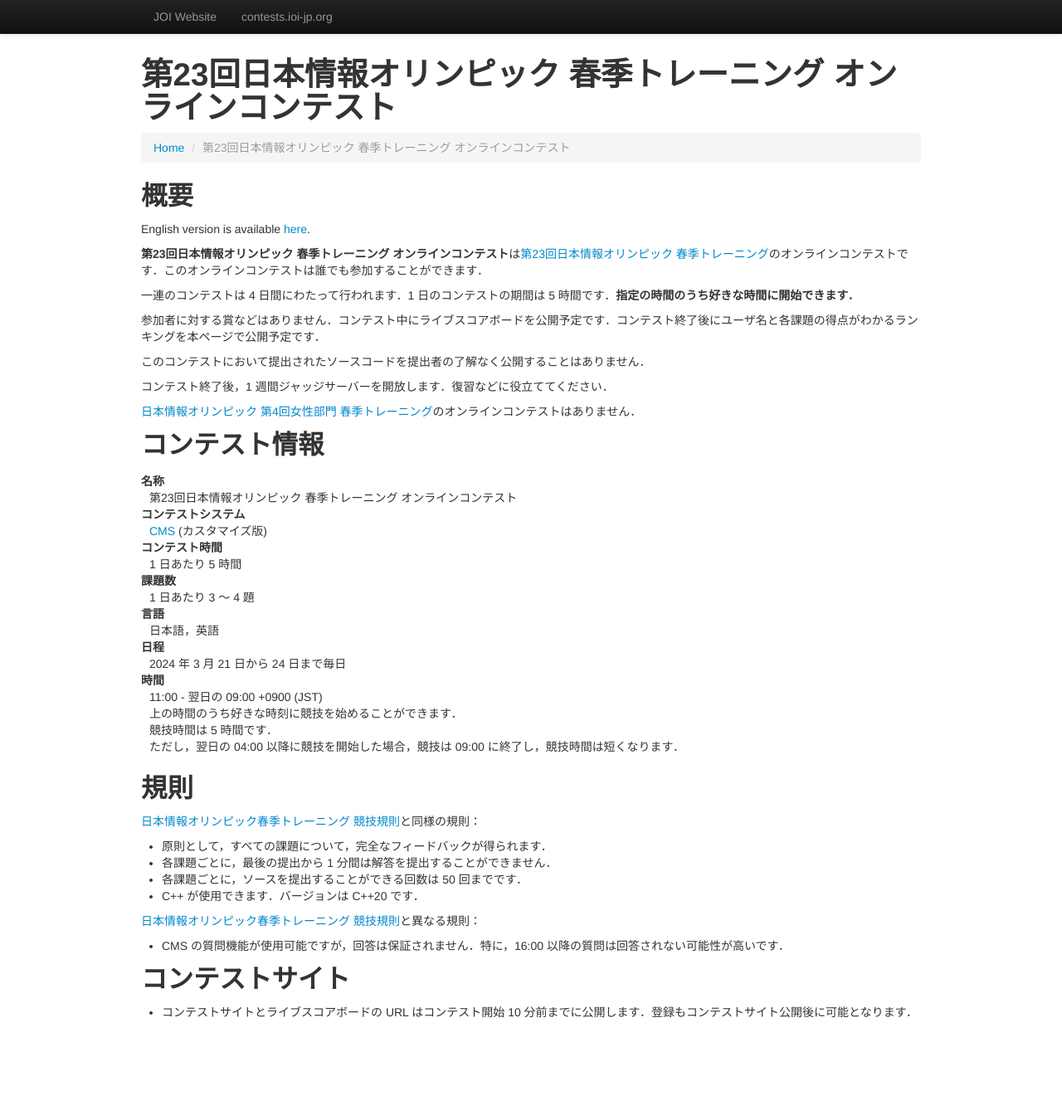
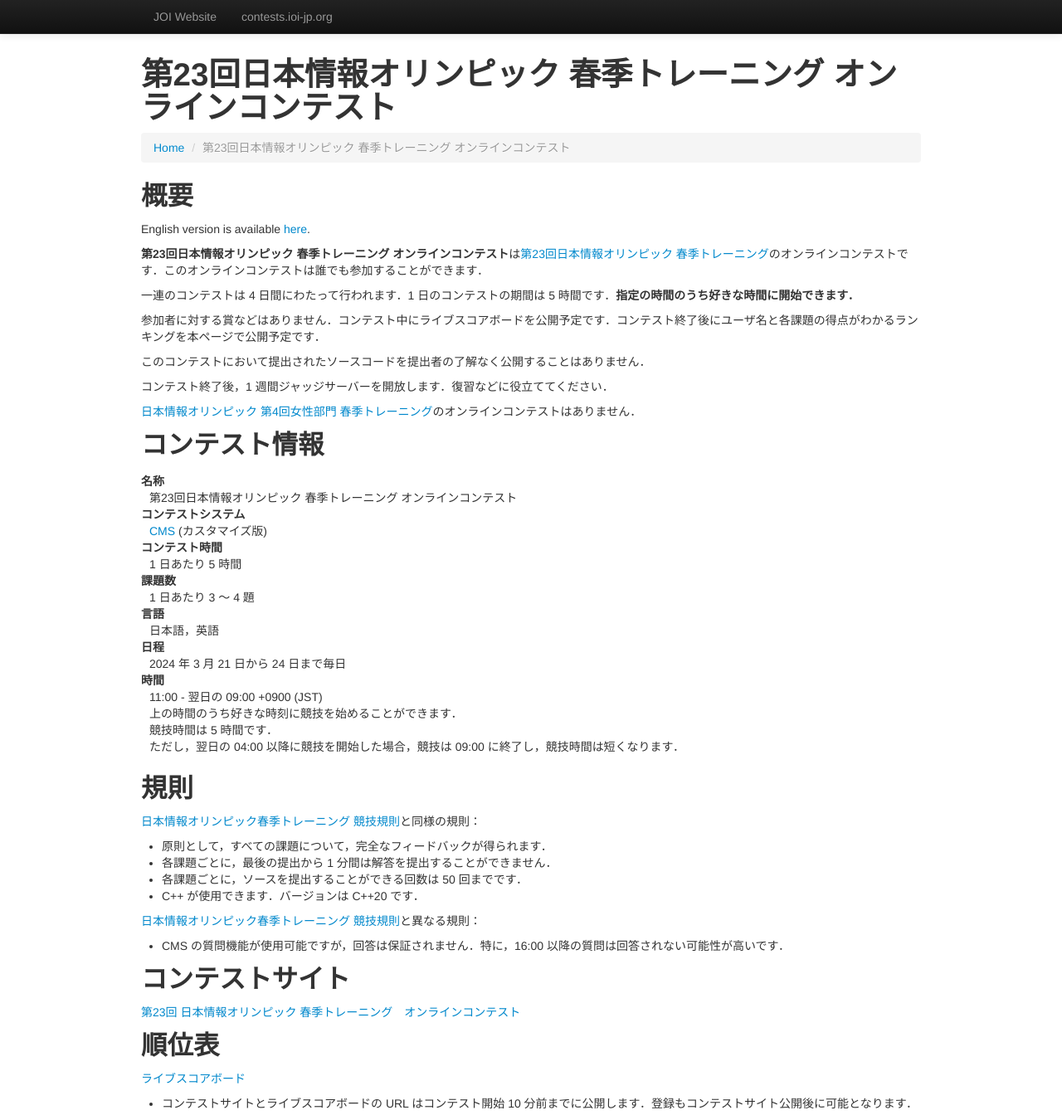
Before and after one commit to jcioi/joi-contests-site, a Jekyll site: the page built from joi-sp-2024/index.md, in a window 1280 px wide and 1350 px high. Shown: the whole window at 83% size. Built offline with Jekyll 4.4.1, drawn with Linux system fonts in a browser that asks for light colours.

Commit message:
Update index.md

```diff
--- a/joi-sp-2024/index.md
+++ b/joi-sp-2024/index.md
@@ -66,5 +66,9 @@ English version is available [here](./index-en.html).
 - CMS の質問機能が使用可能ですが，回答は保証されません．特に，16:00 以降の質問は回答されない可能性が高いです．
 
 ## コンテストサイト
+[第23回 日本情報オリンピック 春季トレーニング　オンラインコンテスト](https://cms.ioi-jp.org/)
+
+## 順位表
+[ライブスコアボード](https://ranking.cms.ioi-jp.org)
 
 - コンテストサイトとライブスコアボードの URL はコンテスト開始 10 分前までに公開します．登録もコンテストサイト公開後に可能となります．
```
